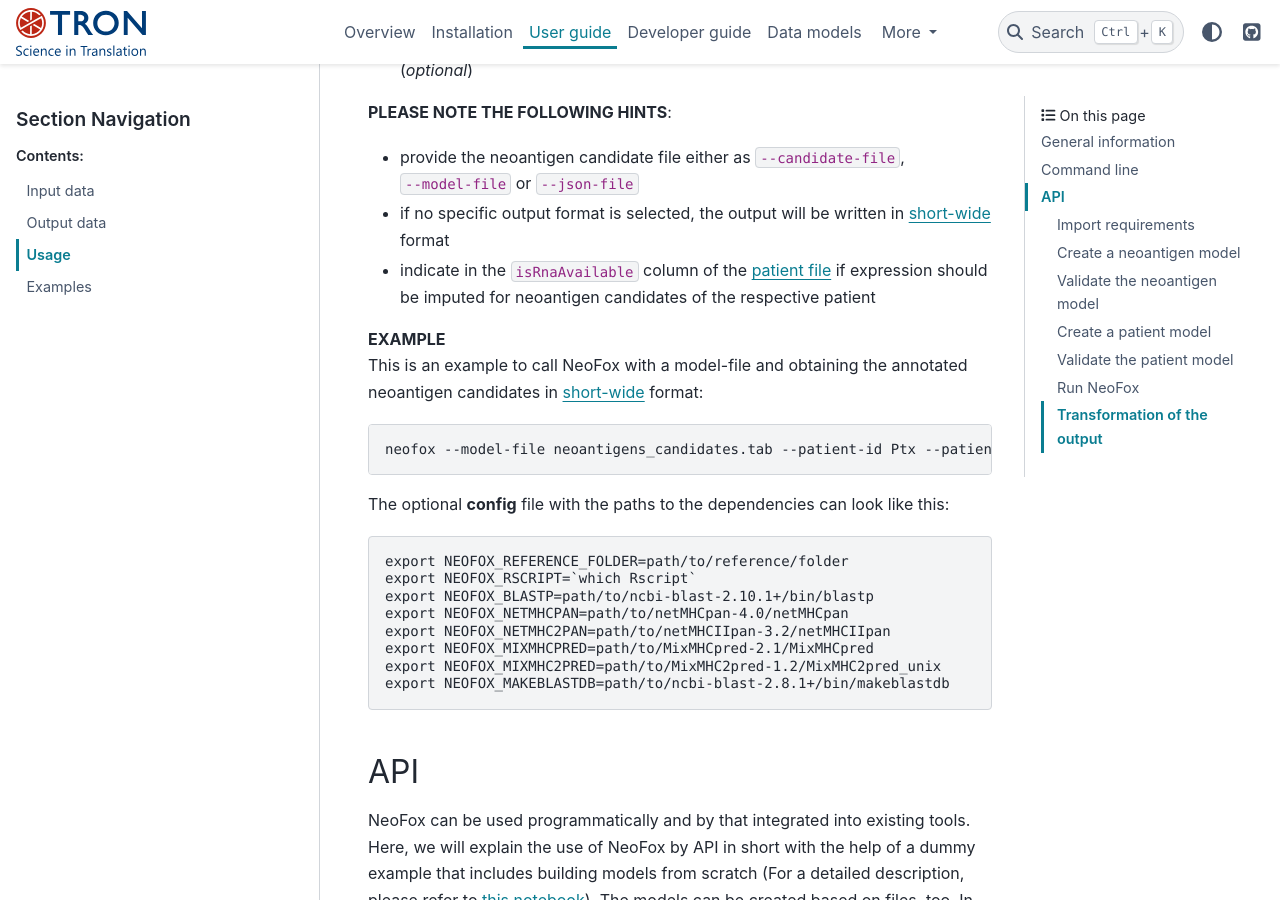
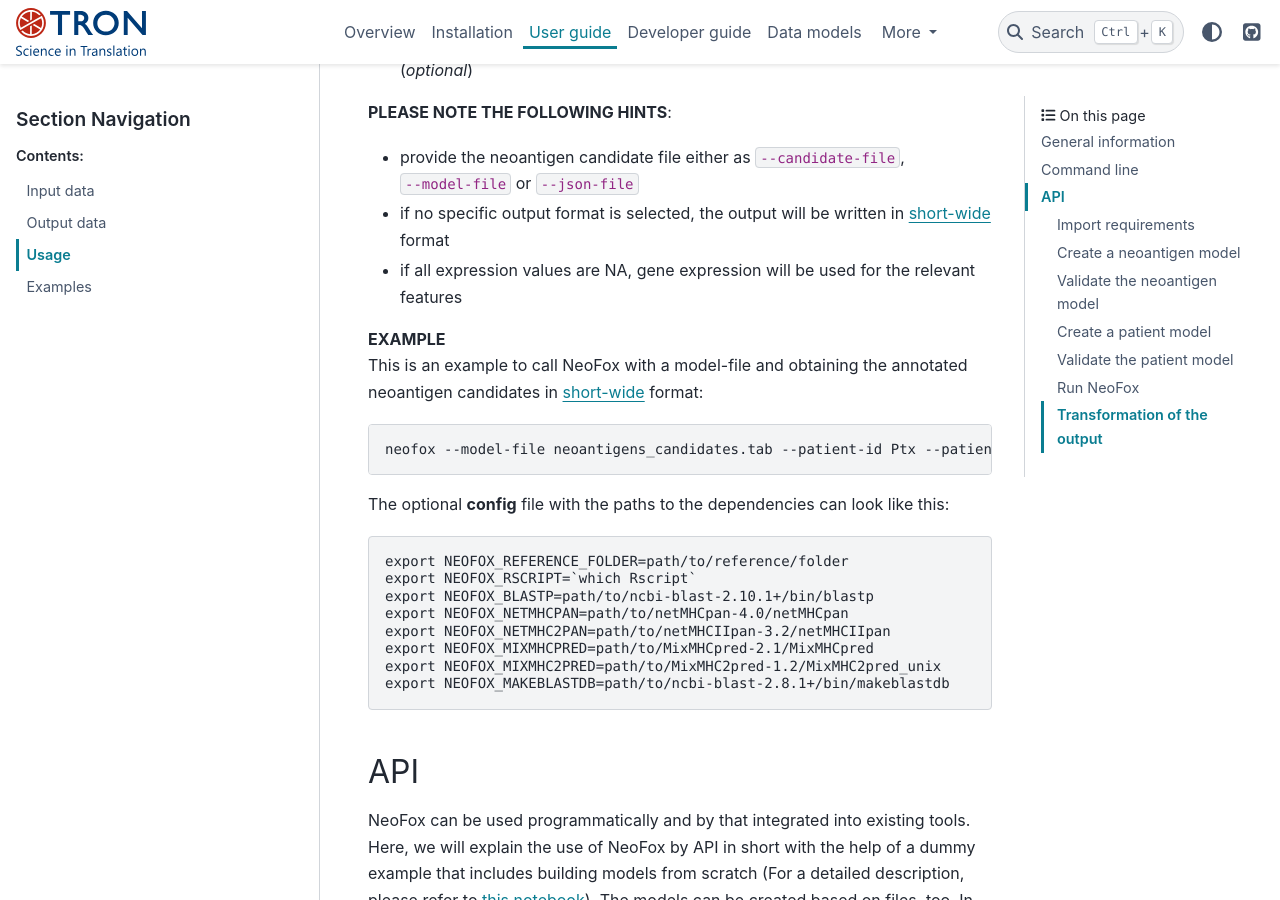
Before and after one commit to TRON-Bioinformatics/neofox, a Sphinx documentation site: the page built from docs/source/03_03_usage.md, in a window 1280 px wide and 900 px high, scrolled down 1113 px. Built offline with Sphinx 7.4.7 and the PyData theme 0.15.4, drawn with Linux system fonts in a browser that asks for light colours; some of the changed text lies outside the part shown.

Commit message:
adjust docs for removal of isRnaAvailable from patient file

```diff
--- a/docs/source/03_03_usage.md
+++ b/docs/source/03_03_usage.md
@@ -29,7 +29,7 @@ where:
 **PLEASE NOTE THE FOLLOWING HINTS**:
 - provide the neoantigen candidate file either as `--candidate-file`, `--model-file` or `--json-file`
 - if no specific output format is selected, the output will be written in [short-wide](03_02_output_data.md#short-wide-format) format
-- indicate in the `isRnaAvailable` column of the [patient file](03_01_input_data.md#file-with-patient-information) if expression should be imputed for neoantigen candidates of the respective patient
+- if all expression values are NA, gene expression will be used for the relevant features
 
 **EXAMPLE**
 This is an example to call NeoFox with a model-file and obtaining the annotated neoantigen candidates in [short-wide](03_02_output_data.md#short-wide-format) format:
```
Also changed, not shown: other parts of docs/source/03_03_usage.md (+1 -1 lines).
